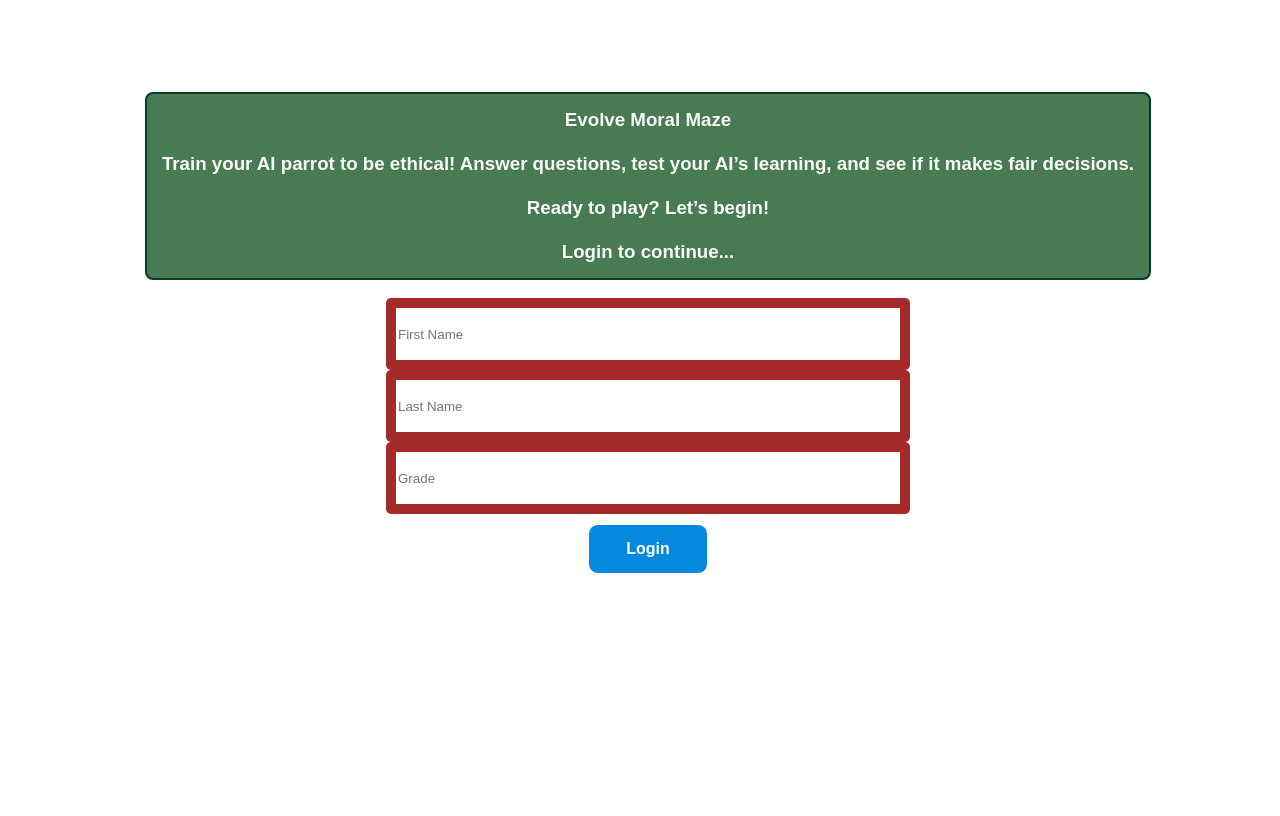
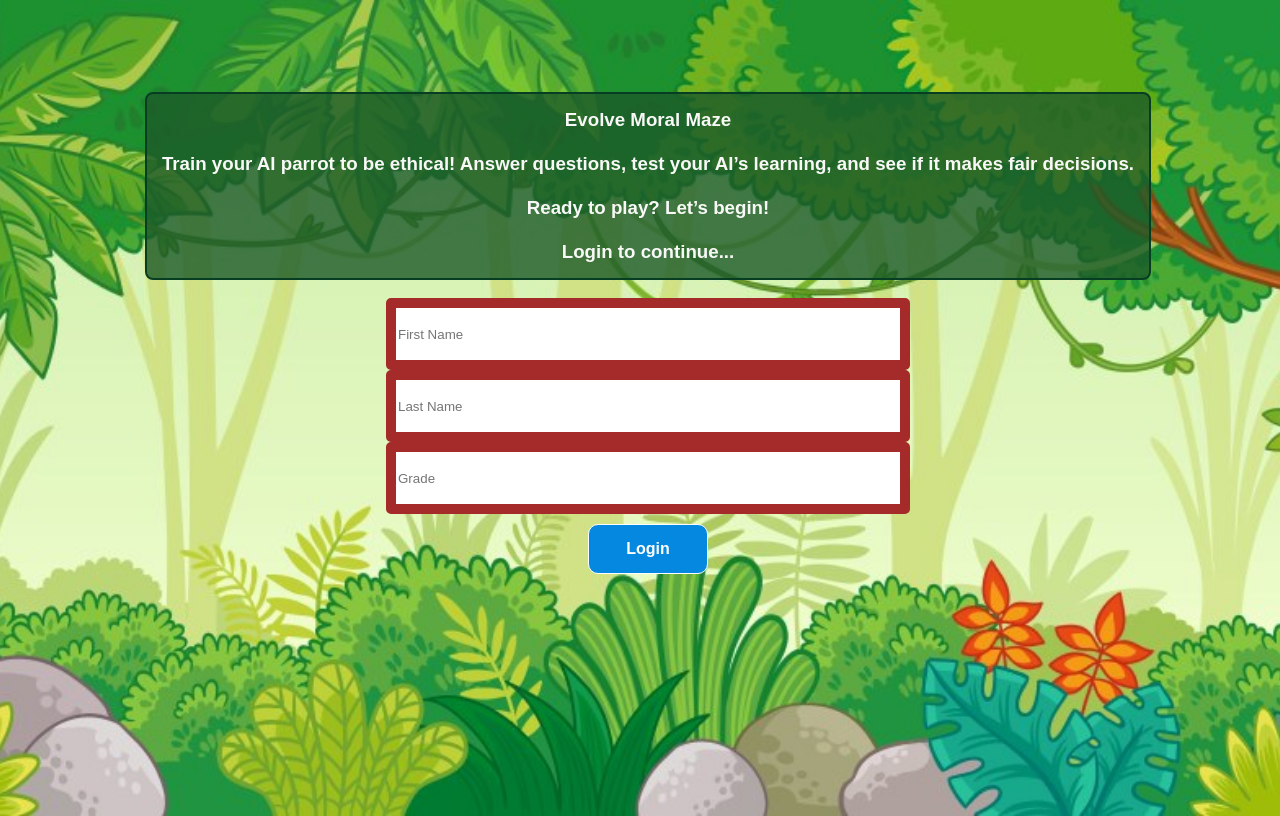
Before and after one commit to Anupama2007/EvolveMoralMaze, a plain HTML site: page index.html in a window 1280 px wide. Drawn offline with Linux system fonts and the light colour scheme; files whose address does not match are found by name.

Commit message:
Update index.html

```diff
--- a/index.html
+++ b/index.html
@@ -13,7 +13,7 @@
     <meta name="viewport" content="width=device-width, initial-scale=1.0">
     <title>AI Parrot Game</title>
     <style>
-        body { font-family: Arial, sans-serif; text-align: center;height:100vh;width:100vw; background-image:url('/static/background.jpg');background-size:cover;background-position: center; display:flex;overflow:hidden;justify-content: center;align-items: center; overflow-x:hidden;overflow-y: hidden;}
+        body { font-family: Arial, sans-serif; text-align: center;height:100vh;width:100vw; background-image:url('background.jpg');background-size:cover;background-position: center; display:flex;overflow:hidden;justify-content: center;align-items: center; overflow-x:hidden;overflow-y: hidden;}
         .page { display: none; }
         #loginPage { display:flex; flex-direction:column; width:1400px; height:670px; text-align:center; align-items:center }
         #parrotContainer img { width: 350px; height: 350px; position:relative;top:10px}
```
